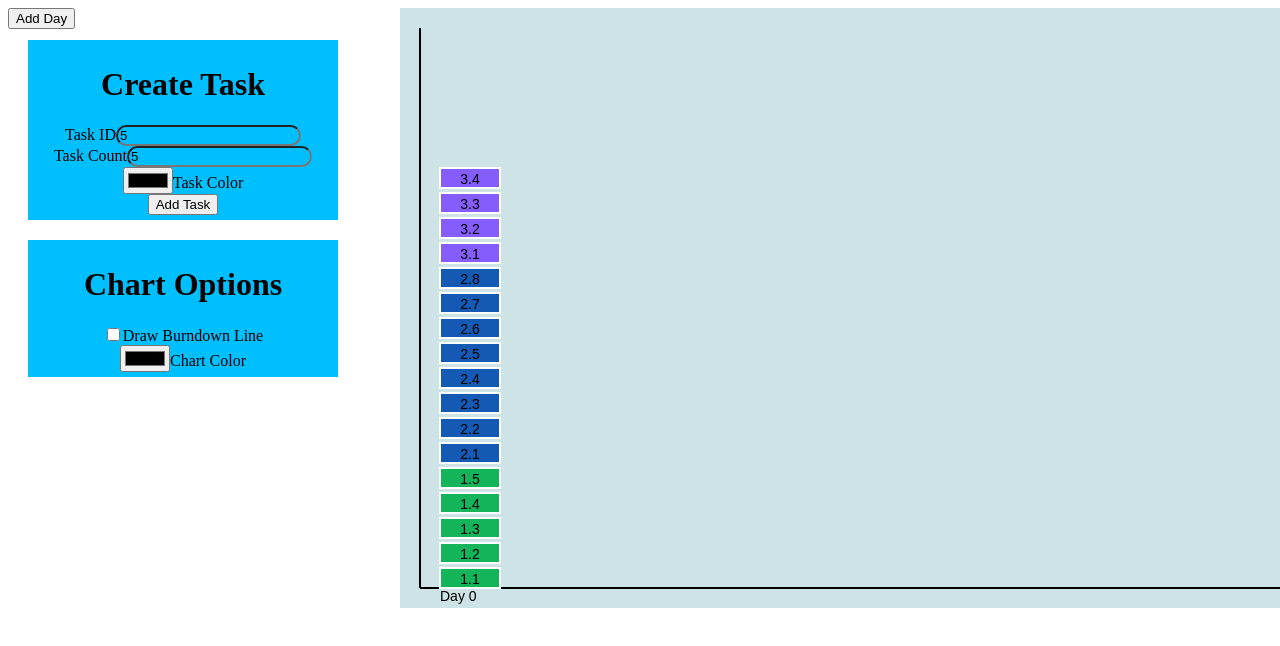
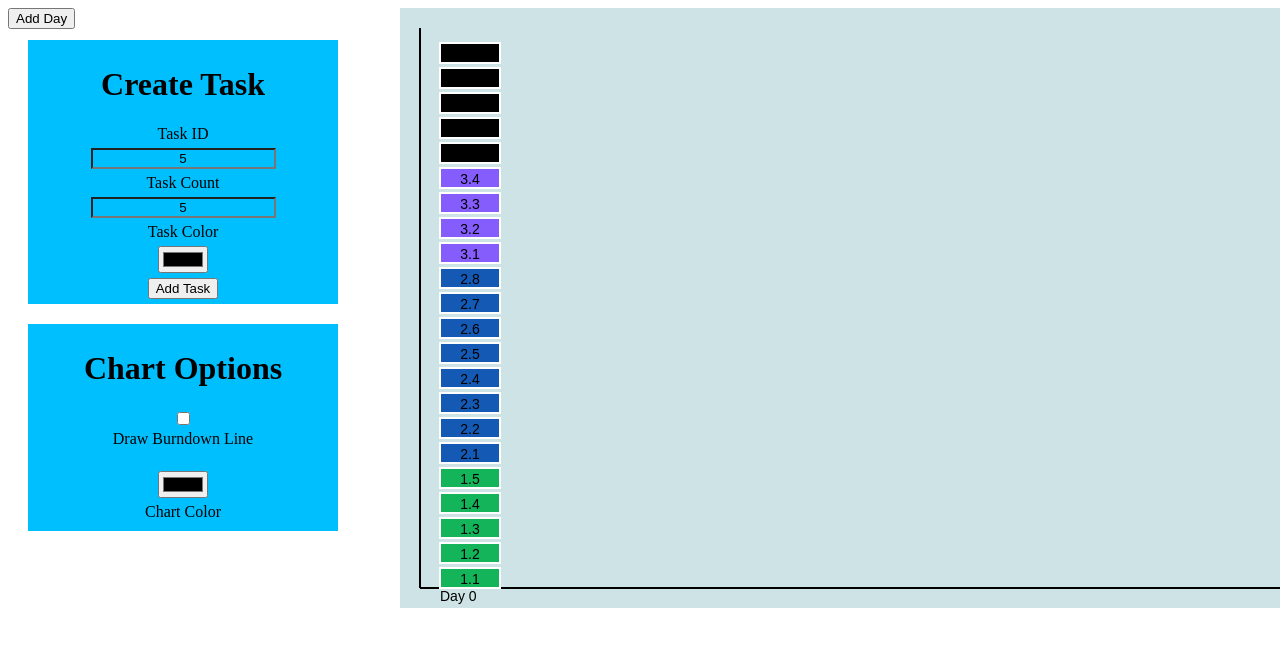
Before and after one commit to frankbryden/bc-generator, a plain HTML site: page index.html in a window 1280 px wide. Both pictures are taken after typing "5", "5" into the empty fields and a click on the button "Add Task". Drawn offline with Linux system fonts and the light colour scheme.

Commit message:
Got the burndown line working. Switched from constantly rendering to 'render on state update'

```diff
--- a/chartGen.js
+++ b/chartGen.js
@@ -1,10 +1,10 @@
 //TODO hovering over blocks would reveal task description
 // link to what we're aiming for : https://onedrive.live.com/view.aspx?resid=A67F1CBEC0464F24!274&ithint=file%2cpptx&authkey=!AGk-1km5gUunPAM
 // slide 21
-var blockWidth = 60;
-var blockHeight = 20;
-var blockSpacing = 5;
-var textHeight = 14;
+const blockWidth = 60;
+const blockHeight = 20;
+const blockSpacing = 5;
+const textHeight = 14;
 class Block {
     constructor(x, y, width, height, id, color){
         this.x = x;
@@ -24,18 +24,14 @@ class Block {
             if (y > this.y && y < this.y + this.height){
                 console.log("YES");
                 return this.id
-            } else {
-                console.log(this.id + " -> [y] " + y + " is not between " + this.y + " and " + (this.y + this.height));
             }
-        } else {
-            console.log(this.id + " -> [x] " + x + " is not between " + this.x + " and " + (this.x + this.width));
         }
-        console.log(this);
+        //console.log("failed for " + this.id + ": (" + x + ", " + y + ")");
+        //console.log(this);
         return -1;
     }
 
     render(ctx){
-        console.log("rendering " + this.id + " at x = " + this.x);
         ctx.fillStyle = this.color;
         ctx.strokeStyle = "white";
         ctx.lineWidth = 2;
@@ -82,18 +78,14 @@ class Task {
         if (x > this.x && x < this.x + blockWidth){
             if (y > this.height && y < this.y){
                 return true;
-            } else {
-                console.log(y + " not in between " + this.y + " and " + this.height);
             }
-        } else {
-            console.log(x + " not in between " + this.x + " and " + (this.x + blockWidth));
         }
         return false;
     }
 
     removeBlock(blockId){
-        let index = this.blocks.indexOf(this.blocks.filter(block => block.id == blockId)[0]);
-        if (index != -1){
+        let index = this.blocks.indexOf(this.blocks.filter(block => block.id === blockId)[0]);
+        if (index !== -1){
             this.blocks.splice(index, 1);
             console.log('removed block from task ' + this.baseCol);
         }
@@ -102,7 +94,7 @@ class Task {
 
     initBlocks(){
         this.blocks = [];
-        for (var i = 0; i < this.length; i++){
+        for (let i = 0; i < this.length; i++){
             this.blocks.push(new Block(this.x, this.y - (blockHeight + blockSpacing)*i, blockWidth, blockHeight, this.id + (i + 1)/10, this.baseCol));
         }
         this.updateHeight();
@@ -126,13 +118,11 @@ class Task {
     }
 
     render(ctx){
-        for (var block of this.blocks){
-            block.render(ctx);
-        }
+        this.blocks.forEach(block => block.render(ctx));
     }
 }
 
-class BurndownChart{
+class BurndownChart {
     constructor(bg){
         this.bg = bg;
         this.tasks = [];
@@ -143,7 +133,8 @@ class BurndownChart{
         this.days = {};
         this.currentX =  this.getXShift();
         this.currentY = this.toLocalCoordsY(0) - blockHeight;
-        console.log("local coords init : " + this.toLocalCoordsY(0))
+        this.renderBurndownLine = false;
+        console.log("local coords init : " + this.toLocalCoordsY(0));
     }
 
     addTask(length, id, baseCol){
@@ -161,7 +152,7 @@ class BurndownChart{
     addDay(){
         this.currentX = this.getXShift(this.day);
         let sourceList;
-        if (this.day == 0){
+        if (this.day === 0){
             sourceList = this.tasks;
             console.log('sourceList based on tasks');
         } else {
@@ -171,11 +162,12 @@ class BurndownChart{
         this.days[this.day] = sourceList.map((task) => {
             let newTask = task.clone();
             newTask.x = this.currentX;
-            if (this.day == 0){
+            if (this.day === 0){
                 newTask.initBlocks();
             }
             return newTask;
         });
+        console.log(this.days[this.day]);
         this.recalculateBlockPositionsOnDay(this.day);
         this.day++;
         console.log(this.days);
@@ -184,18 +176,14 @@ class BurndownChart{
 
     onClick(x, y){
         for (let day of Object.keys(this.days)){
-            let removedId = this.days[day].map(task => task.onClick(x, y)).flat().filter(v => v != -1)[0];
-            if (removedId != undefined){
-                console.log("Day " + day + " -> " + removedId);
+            let removedId = this.days[day].map(task => task.onClick(x, y)).flat().filter(v => v !== -1)[0];
+            if (removedId !== undefined){
                 this.removeBlock(removedId, day);
                 this.recalculateBlockPositionsOnDay(day);
                 return true;
-            } else {
-                console.log(this.days[day].map(task => task.onClick(x, y)).flat());
-                console.log("No block to remove");
-                return false;
             }
         }
+        return false;
     }
 
     onRightClick(x, y){
@@ -208,9 +196,13 @@ class BurndownChart{
         }
     }
 
+    toggleBurndownLine(){
+        this.renderBurndownLine = !this.renderBurndownLine;
+    }
+
     recalculateBlockPositionsOnDay(day){
         let currentY = this.toLocalCoordsY(0) - blockHeight;
-        for (var task of this.days[day]){
+        for (let task of this.days[day]){
             task.y = currentY;
             task.recalculateBlockPositions();
             currentY -= task.height + blockSpacing;
@@ -230,6 +222,7 @@ class BurndownChart{
                 task.removeBlock(blockId);
                 this.recalculateBlockPositionsOnDay(day);
             });
+            this.days[day] = this.days[day].filter(task => task.blocks.length > 0);
         }
 
     }
@@ -246,11 +239,25 @@ class BurndownChart{
         return this.height - y;
     }
 
+    getTopBlock(day){
+        let dayTasks = this.days[day];
+        // the dayTasks looks something like this
+        //
+        // *
+        // *
+        // *
+        // +
+        // +
+        let topTask = dayTasks[dayTasks.length - 1];
+        return topTask.blocks[topTask.blocks.length - 1];
+    }
+
     render(ctx){
         ctx.fillStyle = this.bg;
         ctx.fillRect(0, 0, ctx.canvas.width, ctx.canvas.height);
 
         //Draw axis arrows
+        ctx.beginPath();
         ctx.strokeStyle = "black";
         // X-axis
         ctx.moveTo(this.margin, this.height);
@@ -263,24 +270,56 @@ class BurndownChart{
         ctx.stroke();
 
         //Render tasks
-        for (var day of Object.keys(this.days)){
+        for (let day of Object.keys(this.days)){
             //console.log("drawing day at " + this.getXShift(day) + ", " + this.toLocalCoordsY(-this.margin));
             ctx.fillStyle = "#000000";
             ctx.fillText("Day " + day, this.getXShift(day), this.toLocalCoordsY(-this.margin + textHeight/2));
             //ctx.fillText("" + this.getXShift(day) + ", " + this.toLocalCoordsY(-this.margin + textHeight), 40, 605);
-            for (var task of this.days[day]){
-                //console.log(task);
-                task.render(ctx);
+            this.days[day].forEach(task => task.render(ctx));
+        }
+
+        //Render burndown line
+        console.log("Render burndown line - " + this.renderBurndownLine);
+        if (this.renderBurndownLine){
+
+            let currentY = this.getTopBlock(0).y;
+            /*while (currentY === this.getTopBlock(i).y){
+                currentY = this.getTopBlock(i).y;
+                i++;
+            }*/
+            let currentX = this.getTopBlock(0).x + this.getTopBlock(0).width;
+            let daysCount = Object.keys(this.days).length;
+            for (let i = 0; i < daysCount; i++){
+                ctx.strokeStyle = "black";
+                let topBlockToday = this.getTopBlock(i);
+                let topBlockTomorrowY = (i + 1) >= daysCount ? this.height : this.getTopBlock(i + 1).y;
+                //let topBlockTomorrow = this.getTopBlock(i + 1);
+                if (topBlockToday.y > currentY){
+                    if (topBlockTomorrowY > topBlockToday.y){
+                        //this block is lower than the last drawn block, we need to draw the line here
+                        ctx.moveTo(currentX, currentY);
+                        //move to the next block (the current block), which will become the starting point in the next
+                        //iteration. Might as wall set those variables now.
+                        currentX = topBlockToday.x + topBlockToday.width;
+                        currentY = topBlockToday.y;
+                        ctx.lineTo(currentX, currentY);
+                        ctx.stroke();
+                    }
+
+                } else {
+                    //currentX = topBlockToday.x + topBlockToday.width;
+                    console.log("Render burndown line - skip wait for next - " + topBlockToday.y + " <= " + currentY);
+                    //no work was done - the block is the same height as previous - skip
+                }
             }
-
         }
 
     }
 }
 
-var canvas;
-var ctx;
-var chart;
+let canvas;
+let ctx;
+let chart;
 
 function init(){
     ctx.font = textHeight + "px sans-serif";
@@ -291,12 +330,12 @@ function init(){
     chart.addDay();
 }
 
-var count = 0;
+let count = 0;
 
 function animate(){
-    count++;
+    //count++;
     if (count < 100){
-        requestAnimationFrame(animate);
+        //requestAnimationFrame(animate);
     }
     chart.render(ctx);
 }
@@ -309,11 +348,12 @@ document.addEventListener('DOMContentLoaded', function() {
     init();
 
     let addDayBtn = document.getElementById("addDay");
-    addDayBtn.onclick = function(){chart.addDay()};
+    addDayBtn.onclick = function(){chart.addDay(); animate();};
     document.onclick = ev => {
-        if (ev.srcElement == canvas){
+        if (ev.srcElement === canvas){
             ev.preventDefault();
             let val = chart.onClick(ev.layerX, ev.layerY);
+            animate();
             console.log(val);
         }
     };
@@ -342,14 +382,17 @@ document.addEventListener('DOMContentLoaded', function() {
         console.log(taskColor);
 
         chart.addTask(subTaskCount, taskId, taskColor);
+        animate();
     });
 
     drawLineChk.onchange = (ev => {
-        console.log(ev);
+        chart.toggleBurndownLine();
+        animate();
     });
 
-    chartColor.onchange = (ev => {
+    chartColor.onchange = (() => {
         chart.bg = chartColor.value;
+        animate();
     });
 
     animate();
--- a/index.html
+++ b/index.html
@@ -7,9 +7,9 @@
         <div id="menu">
             <div class="subCat">
                 <h1>Create Task</h1>
-                <label for="taskId">Task ID</label><input type="number" id="taskId"> <br/>
-                <label for="subTaskCount">Task Count</label><input type="number" id="subTaskCount"><br/>
-                <input type="color" id="taskColor"><label for="taskColor">Task Color</label><br/>
+                <label for="taskId">Task ID</label><div class="filler"></div> <input type="number" id="taskId"> <br/>
+                <label for="subTaskCount">Task Count</label><div class="filler"></div><input type="number" id="subTaskCount"><br/>
+                <label for="taskColor">Task Color</label><div class="filler"></div><input type="color" id="taskColor"><br/>
                 <button id="addTask">Add Task</button>
             </div>
             <div class="subCat">
--- a/style.css
+++ b/style.css
@@ -9,10 +9,32 @@
     margin : 20px;
 }
 
+.subCat > label {
+    display: block;
+    margin-bottom: 5px;
+}
+
+
 input[type="number"]{
     background: none;
-    border-radius: 20px;
     outline: none;
+    text-align: center;
+}
+
+input {
+    margin-bottom: 5px;
+}
+
+/* Chrome, Safari, Edge, Opera */
+input::-webkit-outer-spin-button,
+input::-webkit-inner-spin-button {
+    -webkit-appearance: none;
+    margin: 0;
+}
+
+/* Firefox */
+input[type=number] {
+    -moz-appearance: textfield;
 }
 
 #menu{
@@ -25,3 +47,7 @@ canvas{
     position: absolute;
     left: 400px;
 }
+
+.filler {
+    width:10px;
+}
```
Also changed, not shown: 1 other file.
